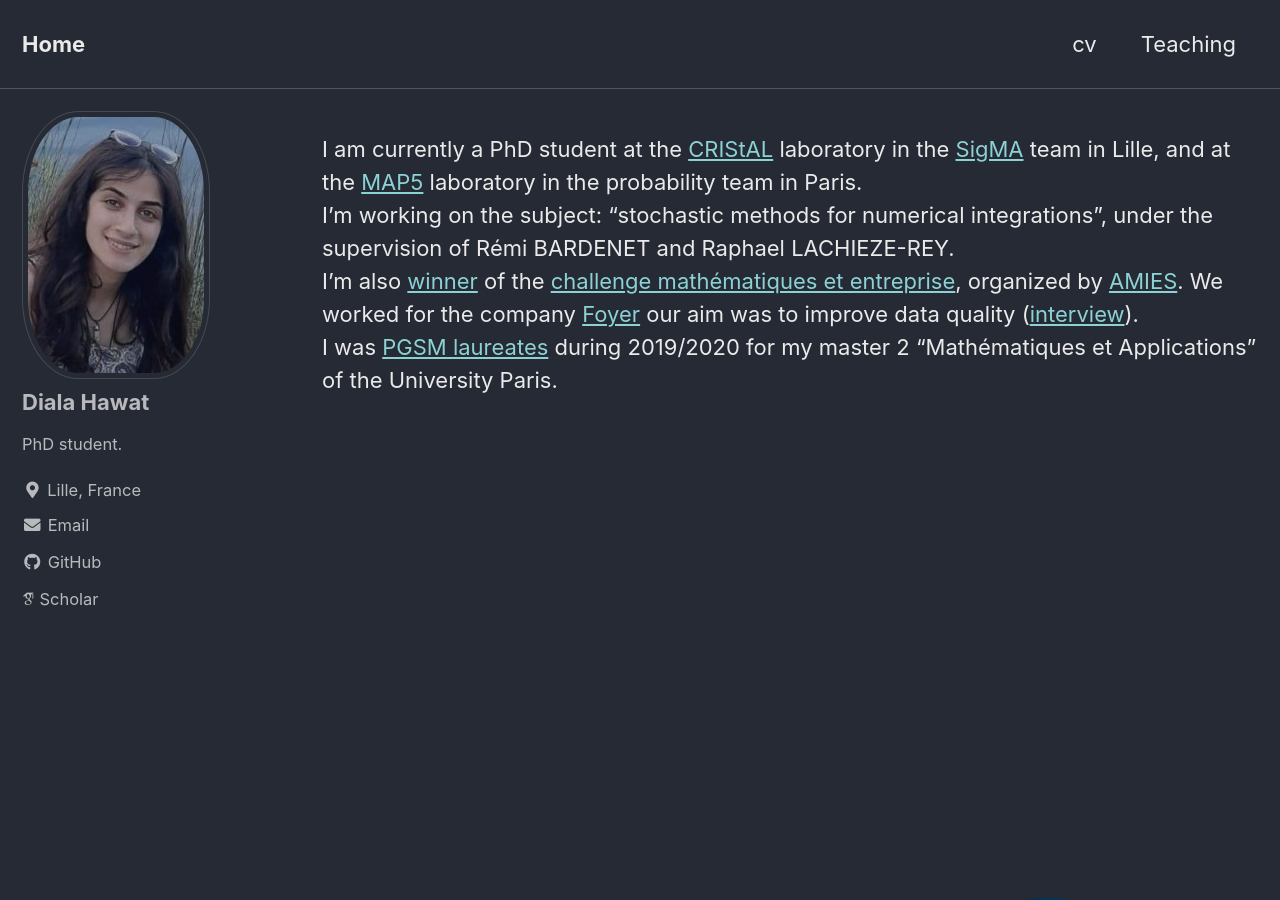
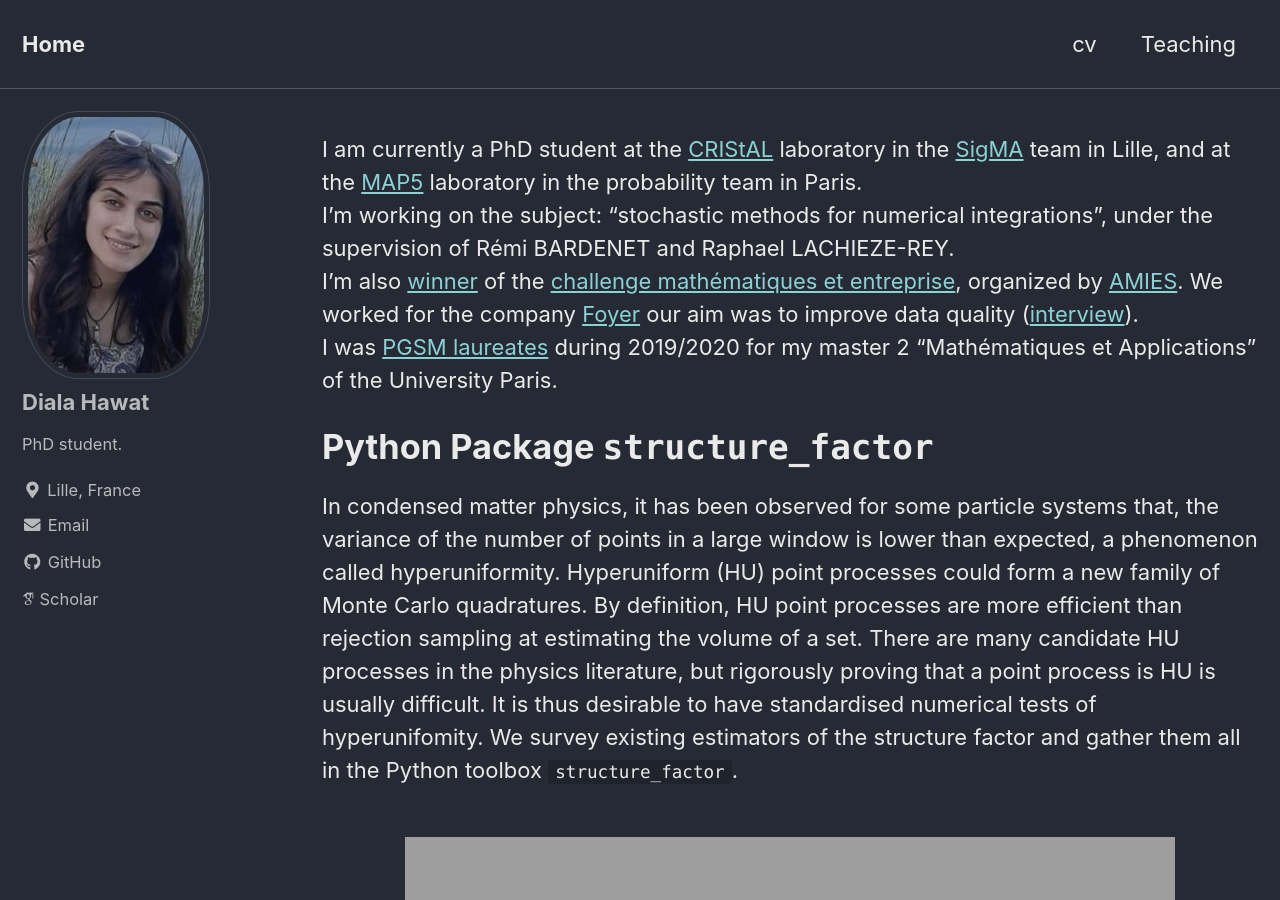
Before and after one commit to dhawat/dhawat.github.io, a Jekyll site: the page built from index.md, in a window 1280 px wide and 900 px high. Built offline with Jekyll 4.4.1, drawn with Linux system fonts in a browser that asks for light colours; cached includes are drawn as plain includes; nearby versions of some CDN libraries; some web fonts are replaced.

Commit message:
modify home page

```diff
--- a/index.md
+++ b/index.md
@@ -10,7 +10,17 @@ I'm also [winner](https://challenge-maths.sciencesconf.org/resource/page/id/1) o
 I was [PGSM laureates](https://applications.sciencesmaths-paris.fr/fr/les-laureats-du-programme-pgsm-master-850.htm) during 2019/2020 for my master 2
 "Mathématiques et Applications" of the University Paris.
 
-<div align="middle" style="margin-top: 500px">
+# Python Package `structure_factor`
+
+In condensed matter physics, it has been observed for some particle systems that, the variance of the number of points in a large window is lower than expected, a phenomenon called hyperuniformity.
+Hyperuniform (HU) point processes could form a new family of Monte Carlo quadratures.
+By definition, HU point processes are more efficient than rejection sampling at estimating the volume of a set. There are many candidate HU processes in the physics literature, but rigorously proving that a point process is HU is usually difficult. It is thus desirable to have standardised numerical tests of hyperunifomity. We survey existing estimators of the structure factor and gather them all in the Python toolbox `structure_factor`.
+
+<div align="middle" style="margin-top: 50px">
+  <img src="{{ site.url }}{{ site.baseurl }}/assets/images/si_ginibre.png" alt="" style="width:770px;height:200px;">
+</div>
+
+<div align="middle" style="margin-top: 50px">
 
   <a href="https://www.cristal.univ-lille.fr/en"><img class='logo' alt="logo_cristal" src="assets/images/logo_cristal.png" align="bottom" style="width:170px;height:65px;"></a>
 
```
Also changed, not shown: 3 other files.
